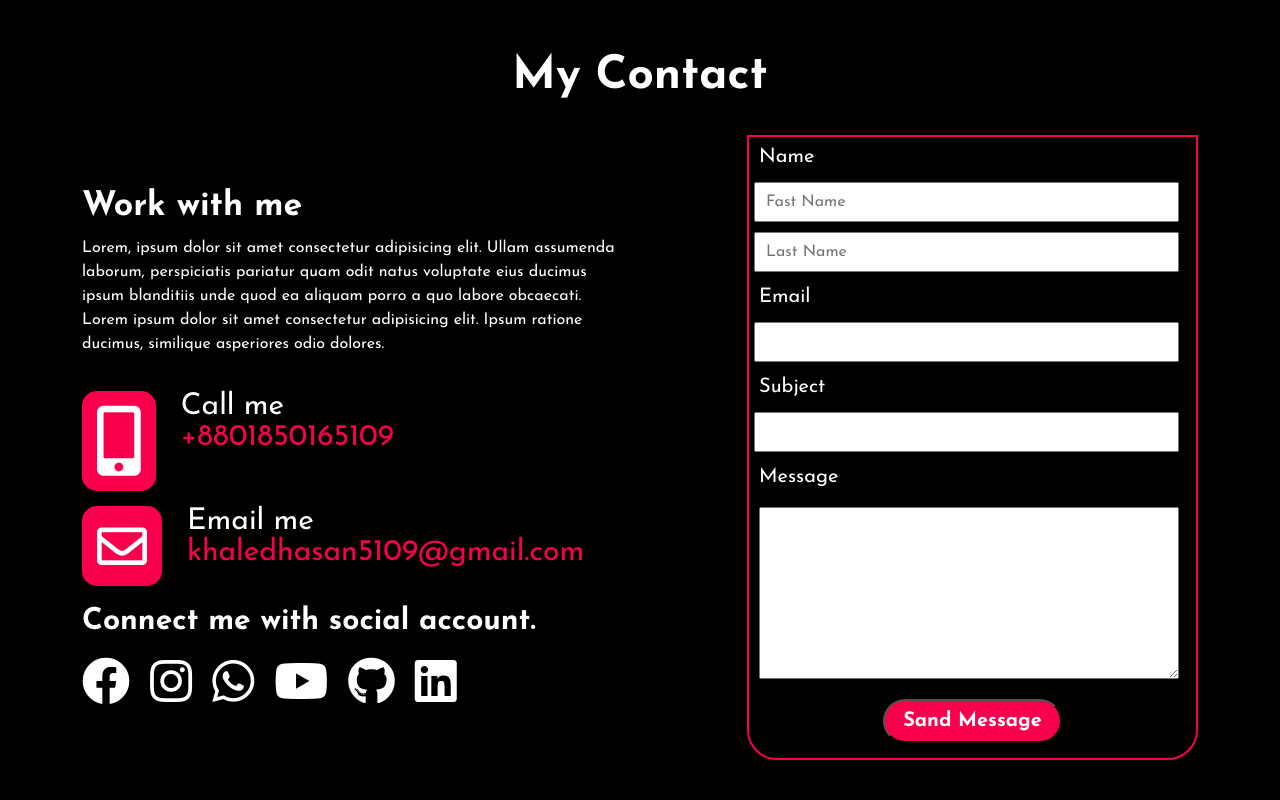
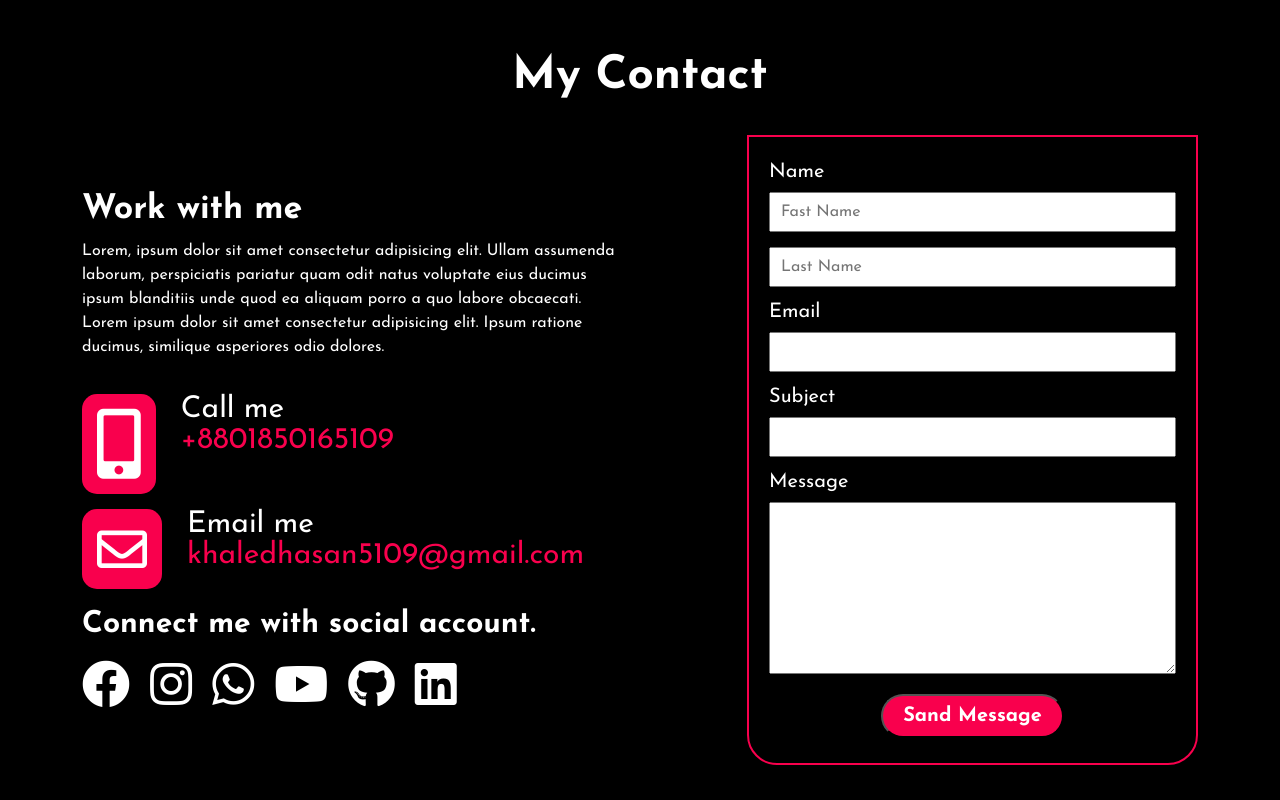
Before and after one commit to KHALEDHASANOVI/my_portfolio_site, a plain HTML site: page index.html in a window 1280 px wide. Shown: the part 2740-3540 px from the top of the page. Drawn offline with Linux system fonts and the light colour scheme.

Commit message:
some css added

```diff
--- a/css/style.css
+++ b/css/style.css
@@ -321,19 +321,23 @@ ul.manu {
   border: 2px solid #f9004d;
   height: 100%;
   border-radius: 0px 0px 30px 30px;
+  padding: 25px 20px;
 }
 .contact_con_left {
   align-self: center;
 }
 
 .contact_form label {
-  margin: 10px;
   display: inline-block;
+  margin-bottom: 10px;
 }
 
+.contact_form input,
+.contact_form textarea {
+  margin-bottom: 15px;
+}
 .contact_form input {
-  margin: 5px;
-  width: 95%;
+  width: 100%;
   padding: 10px;
   font-family: "Josefin Sans", sans-serif;
   font-size: 16px;
@@ -341,19 +345,18 @@ ul.manu {
 
 .contact_form textarea {
   padding: 10px;
-  margin: 10px;
-  width: 94%;
+  width: 100%;
 }
 .contact_form input[type="submit"] {
-  width: 40%;
-  margin-bottom: 15px;
-  margin-left: 30%;
   font-size: 20px;
   font-weight: bold;
   background-color: #f9004d;
   color: white;
   border-radius: 30px;
   transition: 0.4s;
+  width: auto;
+  padding: 10px 20px;
+  margin-bottom: 0;
 }
 .contact_form input[type="submit"]:hover {
   background-color: transparent;
@@ -369,6 +372,8 @@ ul.manu {
   font-size: 300%;
   margin-right: 15px;
 }
+
+.form-row {text-align: center;}
 /* contact_section css end */
 
 .copyright {
--- a/index.html
+++ b/index.html
@@ -272,7 +272,9 @@
                   <input type="text" name="" id="" /><br />
                   <label for="">Message</label><br />
                   <textarea name="" id="" cols="30" rows="10"></textarea>
-                  <input type="submit" value="Sand Message" />
+                  <div class="form-row">
+                    <input type="submit" value="Sand Message" />
+                  </div>
                 </form>
               </div>
             </div>
```
